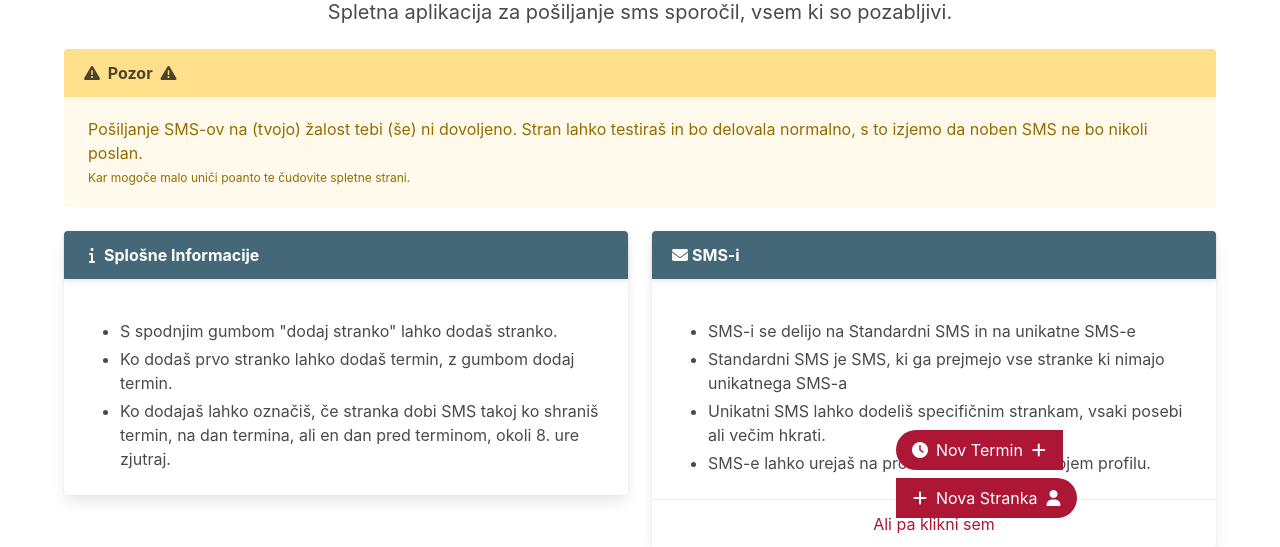
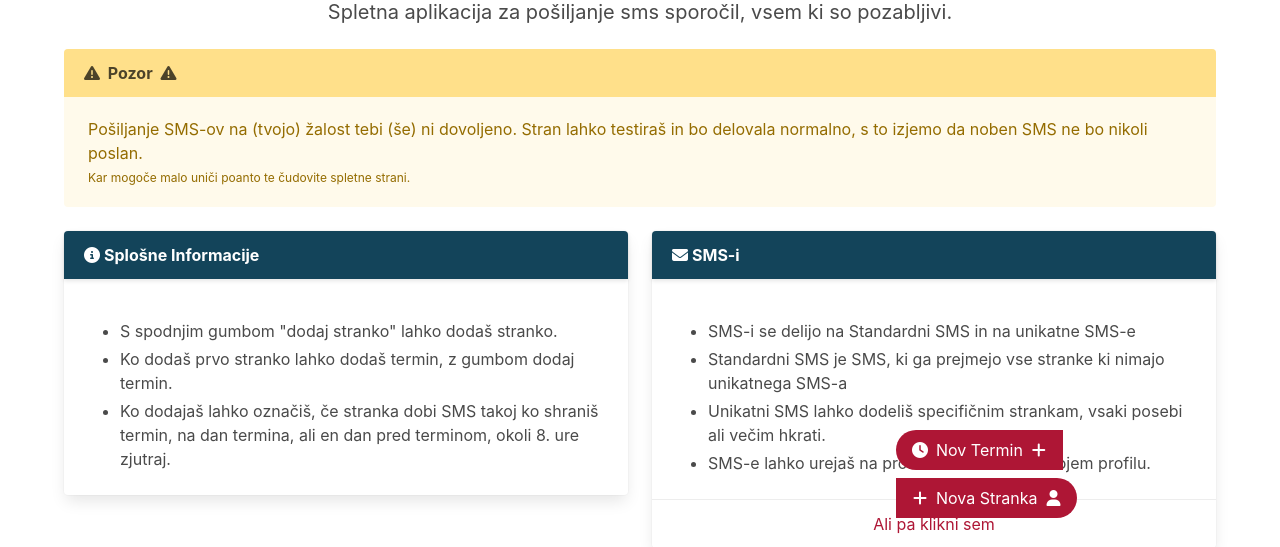
Before and after one commit to Zvmcevap/GingerAlerts, a Flask app: page / in a window 1280 px wide. Shown: the part 234-781 px from the top of the page. Run offline with Flask 2, Linux system fonts and the light colour scheme; the visitor is signed in with stand-in values (Sample User, id 1); data comes from the database, SQL or seed files in the repository; parts of the project's set-up code (start-up, migrations or seed data) failed here and were passed over; some libraries are stand-ins or nearby versions.

Commit message:
prettying it up

```diff
--- a/app/home/templates/index.html
+++ b/app/home/templates/index.html
@@ -38,7 +38,7 @@
                 <div class="card">
                     <header class="card-header">
                         <p class="card-header-title">
-                            <span class="icon"><i class="fas fa-info" aria-hidden="true"></i></span>
+                            <span class="icon"><i class="fas fa-info-circle" aria-hidden="true"></i></span>
                             <span>Splošne Informacije</span>
                         </p>
                     </header>
@@ -98,9 +98,9 @@
             </div>
         {% endif %}
     {% else %}
-        <article class="message is-success">
+        <article class="message is-info">
             <div class="message-header">
-                <p><span class="icon"><i class="fas fa-info"
+                <p><span class="icon"><i class="fas fa-info-circle"
                                          aria-hidden="true"></i></span><span>Potrebna Registracija</span></p>
             </div>
             <div class="message-body">
--- a/app/static/base.css
+++ b/app/static/base.css
@@ -33,7 +33,7 @@
     .buttons.dodaj {
         position: fixed;
         bottom: 3rem;
-        margin: auto;
+        left:1rem;
         -webkit-backface-visibility: hidden;
         z-index: 1000;
         background-attachment: fixed !important;
@@ -101,7 +101,7 @@
 }
 
 .card-header {
-    background-color: #446878;
+    background-color: #13445A;
 }
 
 .card-header-title {
```
